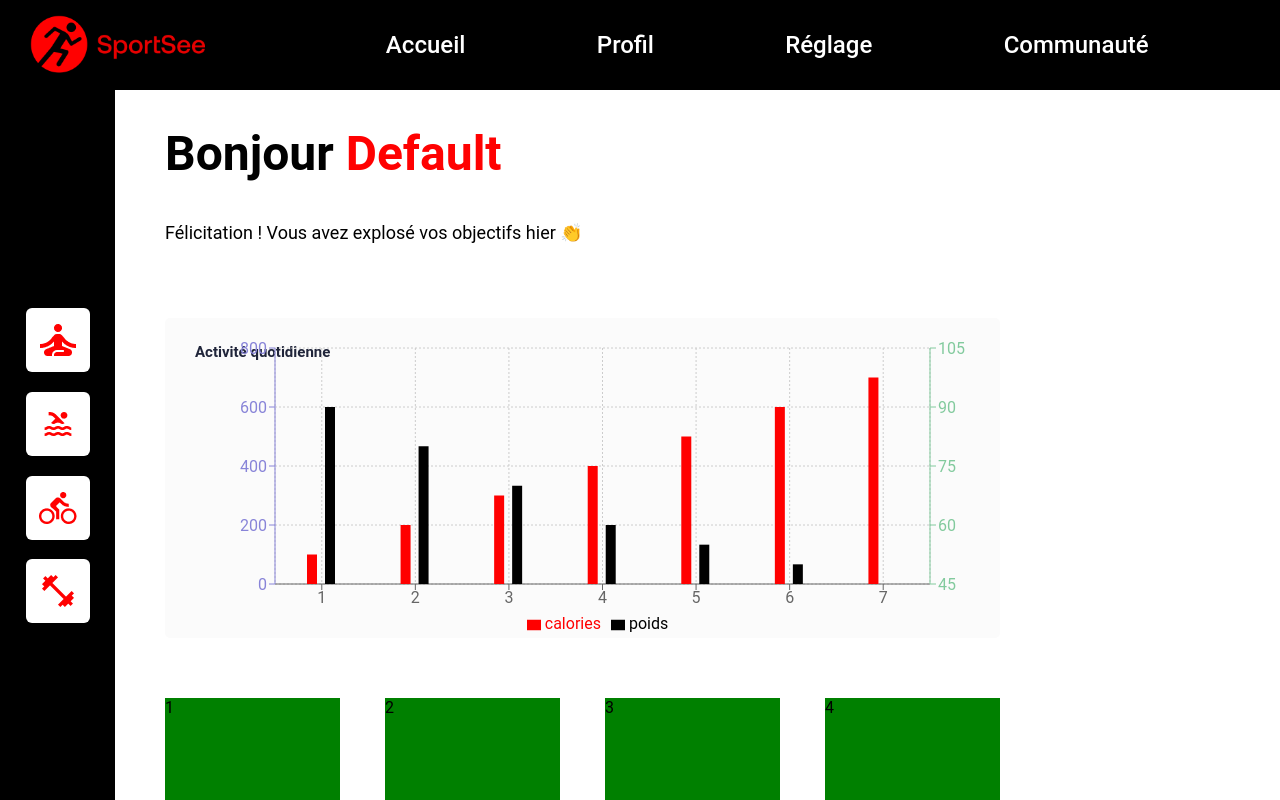
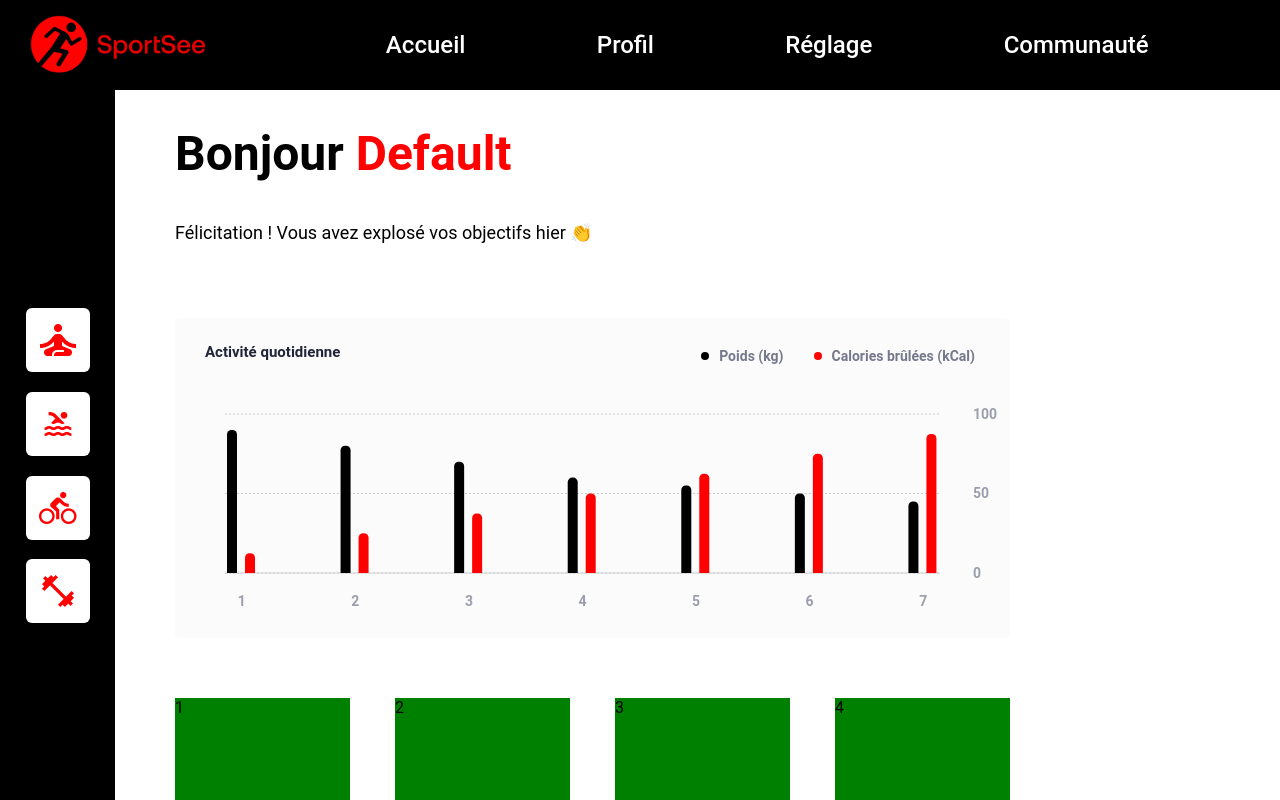
Before and after one commit to LouisMichelin/Projet12-SportSee, a React (Vite) app: page / in a window 1280 px wide. Shown: the top 800 px of the page. Built offline with nearby package versions, Linux system fonts and the light colour scheme.

Commit message:
Daily Graph : Pure refresh of the code

```diff
--- a/src/components/Daily/Daily.jsx
+++ b/src/components/Daily/Daily.jsx
@@ -106,175 +106,30 @@ function Daily() {
       return null;
    };
    // // CUSTOMIZED LEGEND
-   // const RenderCustomizedLegend = () => {
-   //    return (
-   //       <div className="LegendWrapper">
-   //          <div className="LegendPoids">
-   //             <div
-   //                className="LegendCircle"
-   //                style={{ backgroundColor: "black" }}
-   //             ></div>
-   //             <div>Poids (kg)</div>
-   //          </div>
-   //          <div className="LegendCalories">
-   //             <div
-   //                className="LegendCircle"
-   //                style={{ backgroundColor: "red" }}
-   //             ></div>
-   //             <div>Calories brûlées (kCal)</div>
-   //          </div>
-   //       </div>
-   //    );
-   // };
-   // // CUSTOMIZED AXE X
-   // const CustomizedAxisTickX = ({ x, y, payload }) => {
-   //    return (
-   //       <g transform={`translate(${x},${y})`}>
-   //          <text
-   //             x={0}
-   //             y={0}
-   //             dy={25}
-   //             fill="#9B9EAC"
-   //             style={{ fontWeight: "600", fontSize: "14px" }}
-   //          >
-   //             {payload.value}
-   //          </text>
-   //       </g>
-   //    );
-   // };
-   // // CUSTOMIZED AXE Y
-   // const CustomizedAxisTickY = ({ x, y, payload }) => {
-   //    return (
-   //       <g transform={`translate(${x},${y})`}>
-   //          <text
-   //             x={0}
-   //             y={0}
-   //             dy={5}
-   //             dx={30}
-   //             fill="#9B9EAC"
-   //             style={{ fontWeight: "600", fontSize: "14px" }}
-   //          >
-   //             {payload.value}
-   //          </text>
-   //       </g>
-   //    );
-   // };
-
-   // TEEEEEEEEEEEEEEEEEEEEEEEEEEST
-   const data = [
-      {
-         name: "Page A",
-         uv: 4000,
-         pv: 2400,
-         amt: 2400,
-      },
-      {
-         name: "Page B",
-         uv: 3000,
-         pv: 1398,
-         amt: 2210,
-      },
-      {
-         name: "Page C",
-         uv: 2000,
-         pv: 9800,
-         amt: 2290,
-      },
-      {
-         name: "Page D",
-         uv: 2780,
-         pv: 3908,
-         amt: 2000,
-      },
-      {
-         name: "Page E",
-         uv: 1890,
-         pv: 4800,
-         amt: 2181,
-      },
-      {
-         name: "Page F",
-         uv: 2390,
-         pv: 3800,
-         amt: 2500,
-      },
-      {
-         name: "Page G",
-         uv: 3490,
-         pv: 4300,
-         amt: 2100,
-      },
-   ];
+   const RenderCustomizedLegend = () => {
+      return (
+         <div className="LegendWrapper">
+            <div className="LegendPoids">
+               <div
+                  className="LegendCircle"
+                  style={{ backgroundColor: "black" }}
+               ></div>
+               <div>Poids (kg)</div>
+            </div>
+            <div className="LegendCalories">
+               <div
+                  className="LegendCircle"
+                  style={{ backgroundColor: "red" }}
+               ></div>
+               <div>Calories brûlées (kCal)</div>
+            </div>
+         </div>
+      );
+   };
 
    return (
       <div className="DailyWrapper">
          <div className="DailyTitle">Activité quotidienne</div>
-         {/* <ResponsiveContainer width="100%" height="100%">
-            <BarChart
-               data={graphData}
-               margin={{
-                  top: 30,
-                  right: 10,
-                  left: 50,
-                  bottom: 5,
-               }}
-               barSize={10}
-               barGap={8}
-            >
-               <Legend verticalAlign="top" content={RenderCustomizedLegend} />
-               <CartesianGrid strokeDasharray="2" vertical={false} />
-               <ReferenceLine x="0" />
-               <XAxis
-                  dataKey="day"
-                  height={60}
-                  width={"auto"}
-                  tickLine={false}
-                  axisLine={{ stroke: "#d1d2d6" }}
-                  tick={CustomizedAxisTickX}
-                  padding={{ left: -40, right: -40 }}
-               />
-               <YAxis
-                  dataKey={"calories"}
-                  tick={CustomizedAxisTickY}
-                  type="number"
-                  interval={1}
-                  // domain={["min", "auto"]}
-                  hide
-
-               />
-               <YAxis
-                  dataKey={"poids"}
-                  tick={CustomizedAxisTickY}
-                  orientation="right"
-                  type="number"
-                  domain={["min", "auto"]}
-                  interval={1}
-                  axisLine={false}
-                  tickLine={false}
-                  width={90}
-                  yAxisId="right"
-               />
-
-               <Tooltip
-                  content={CustomTooltip}
-                  cursor={{ fill: "#C4C4C480" }}
-               />
-               <Bar
-                  color="#74798c"
-                  name="Poids (kg)"
-                  dataKey="poids"
-                  fill="black"
-                  radius={[4.5, 4.5, 0, 0]}
-               />
-               <Bar
-                  color="#74798c"
-                  name="Calories brûlées (kCal)"
-                  dataKey="calories"
-                  fill="red"
-                  radius={[4.5, 4.5, 0, 0]}
-               />
-            </BarChart>
-         </ResponsiveContainer> */}
          <ResponsiveContainer width="100%" height="100%">
             <BarChart
                data={graphData}
@@ -287,22 +142,63 @@ function Daily() {
                barSize={10}
                barGap={8}
             >
-               <CartesianGrid strokeDasharray="2" />
-               <XAxis dataKey="day" />
-               <YAxis yAxisId="left" orientation="left" stroke="#8884d8" />
+               <CartesianGrid strokeDasharray="2" vertical={false} />
+               {/*ABSCISSES*/}
+               <XAxis
+                  dataKey="day"
+                  height={60}
+                  width={"auto"}
+                  tickLine={false}
+                  axisLine={{ stroke: "#d1d2d6" }}
+                  padding={{ left: -40, right: -40 }}
+                  dy={15}
+                  style={{
+                     fontWeight: "600",
+                     fontSize: "14px",
+                     fill: "#9B9EAC",
+                  }}
+               />
+               {/*POIDS*/}
                <YAxis
                   yAxisId="right"
                   orientation="right"
-                  stroke="#82ca9d"
-                  domain={["min", "auto"]}
+                  axisLine={false}
+                  tickLine={false}
+                  interval={1}
+                  style={{
+                     fontWeight: "600",
+                     fontSize: "14px",
+                     fill: "#9B9EAC",
+                  }}
+                  dx={25}
+                  // tick={[0, 100]}
+               />
+               {/*CALORIES*/}
+               <YAxis
+                  yAxisId="left"
+                  orientation="left"
+                  axisLine={false}
+                  tickLine={false}
+                  interval={1}
+                  hide
                />
                <Tooltip
                   content={CustomTooltip}
                   cursor={{ fill: "#C4C4C480" }}
                />
-               <Legend />
-               <Bar yAxisId="left" dataKey="calories" fill="red" />
-               <Bar yAxisId="right" dataKey="poids" fill="black" />
+               <Legend verticalAlign="top" content={RenderCustomizedLegend} />
+               <Bar
+                  yAxisId="right"
+                  dataKey="poids"
+                  fill="black"
+                  radius={[4.5, 4.5, 0, 0]}
+               />
+               <Bar
+                  yAxisId="left"
+                  dataKey="calories"
+                  fill="red"
+                  radius={[4.5, 4.5, 0, 0]}
+               />
             </BarChart>
          </ResponsiveContainer>
       </div>
--- a/src/components/Dashboard/Dashboard.scss
+++ b/src/components/Dashboard/Dashboard.scss
@@ -1,7 +1,7 @@
 .DashboardWrapper {
    width: 100%;
    background-color: #ffffff;
-   margin: 35px 0px 0px 50px;
+   margin: 35px 0px 0px 60px;
 
    // @media (min-width: 1250px) {
    //    margin: 60px 0px 0px 100px;
```
